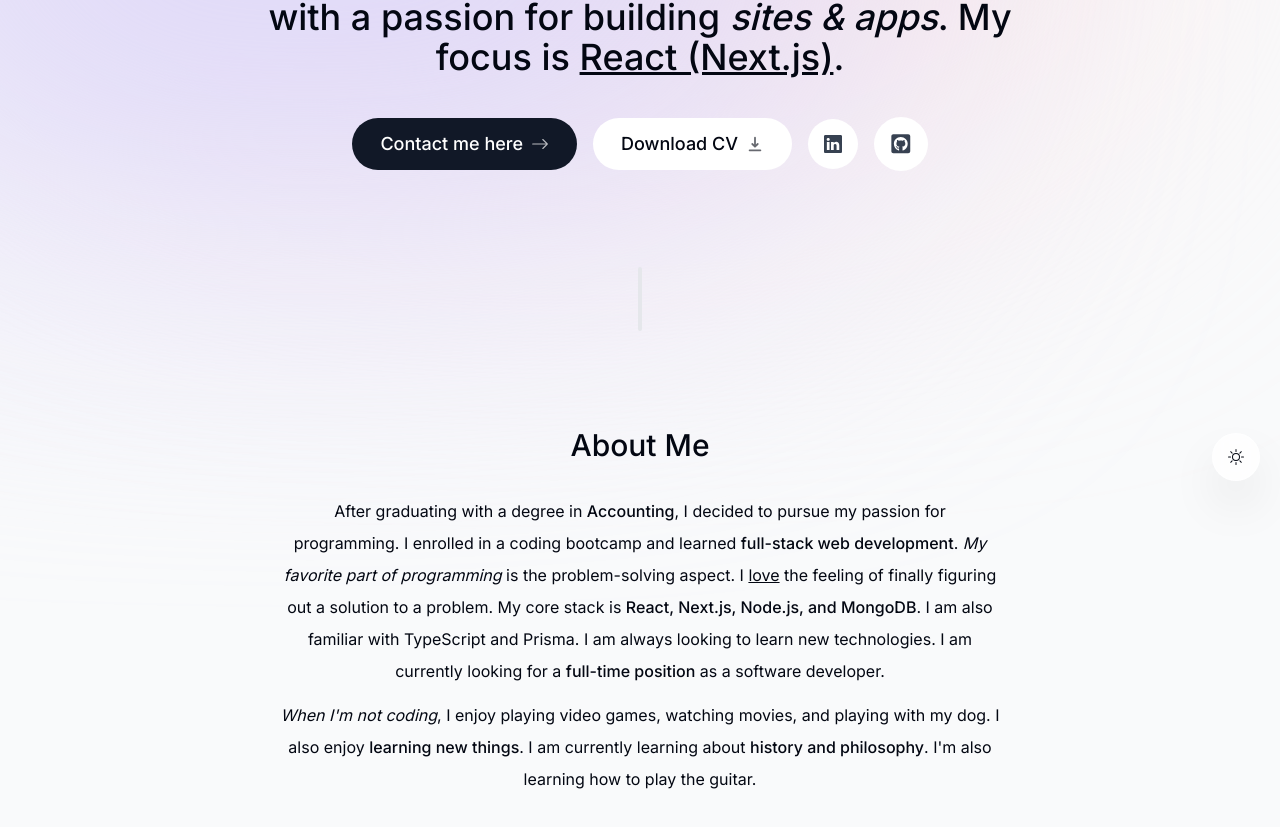
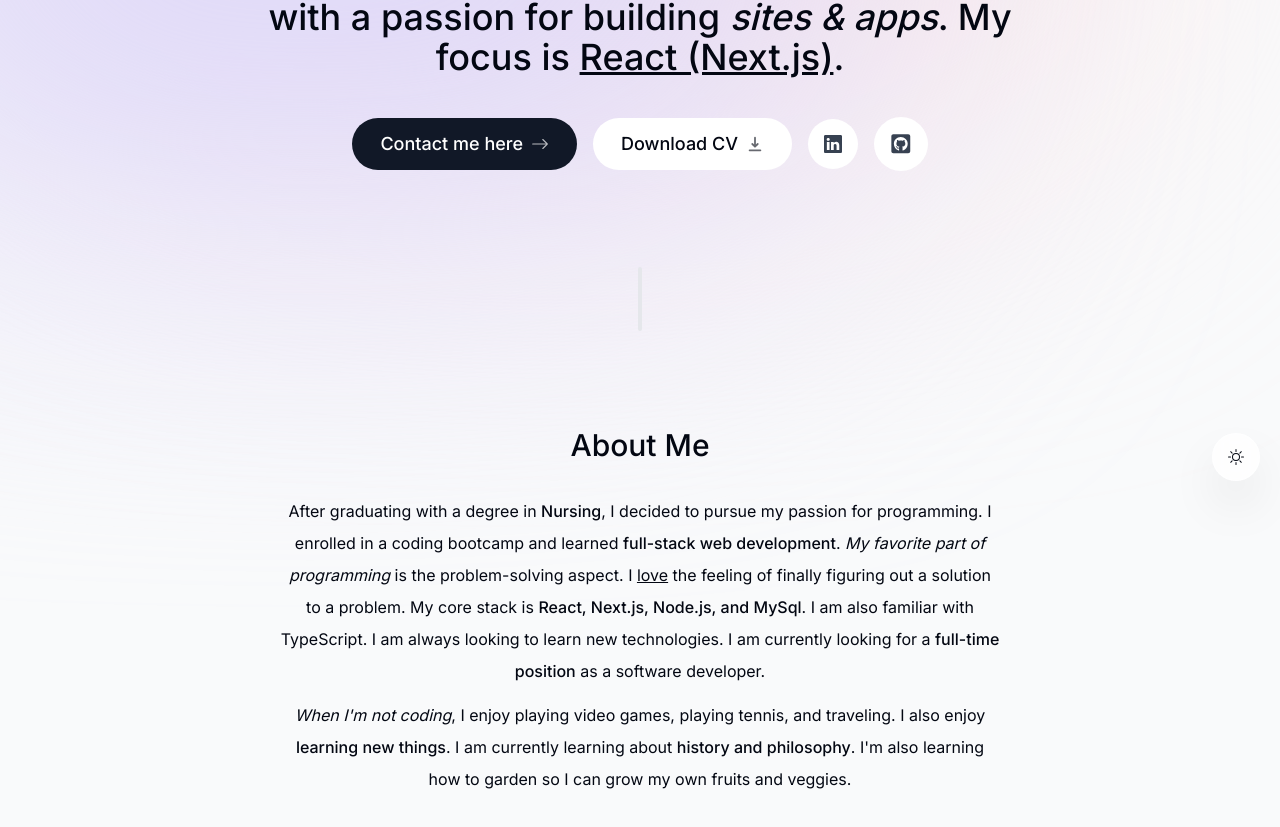
Before and after one commit to ruben-arcos/rubenarcos, a Next.js app: page / in a window 1280 px wide. Shown: the part 299-1126 px from the top of the page. Built offline with nearby package versions, Linux system fonts and the light colour scheme.

Commit message:
finished styling the about me section.

```diff
--- a/components/About.tsx
+++ b/components/About.tsx
@@ -1,13 +1,19 @@
+"use client"
 import React from "react";
 import SectionHeading from "./SectionHeading";
+import { motion } from "framer-motion";
 
 export default function About() {
   return (
-    <section className="mb-28 max-w-[45rem] text-center leading-8 sm:mb-40">
-        <SectionHeading >about me</SectionHeading>
+    <motion.section className="mb-28 max-w-[45rem] text-center leading-8 sm:mb-40"
+    initial={{opacity: 0, y: 100}}
+    animate={{opacity: 1,  y: 0}}
+    transition={{delay: 0.175}}
+    >
+      <SectionHeading>about me</SectionHeading>
       <p className="mb-3">
         After graduating with a degree in{" "}
-        <span className="font-medium">Accounting</span>, I decided to pursue my
+        <span className="font-medium">Nursing</span>, I decided to pursue my
         passion for programming. I enrolled in a coding bootcamp and learned{" "}
         <span className="font-medium">full-stack web development</span>.{" "}
         <span className="italic">My favorite part of programming</span> is the
@@ -15,9 +21,9 @@ export default function About() {
         feeling of finally figuring out a solution to a problem. My core stack
         is{" "}
         <span className="font-medium">
-          React, Next.js, Node.js, and MongoDB
+          React, Next.js, Node.js, and MySql
         </span>
-        . I am also familiar with TypeScript and Prisma. I am always looking to
+        . I am also familiar with TypeScript. I am always looking to
         learn new technologies. I am currently looking for a{" "}
         <span className="font-medium">full-time position</span> as a software
         developer.
@@ -25,12 +31,12 @@ export default function About() {
 
       <p>
         <span className="italic">When I'm not coding</span>, I enjoy playing
-        video games, watching movies, and playing with my dog. I also enjoy{" "}
+        video games, playing tennis, and traveling. I also enjoy{" "}
         <span className="font-medium">learning new things</span>. I am currently
         learning about{" "}
         <span className="font-medium">history and philosophy</span>. I'm also
-        learning how to play the guitar.
+        learning how to garden so I can grow my own fruits and veggies.
       </p>
-    </section>
+    </motion.section>
   );
 }
```
